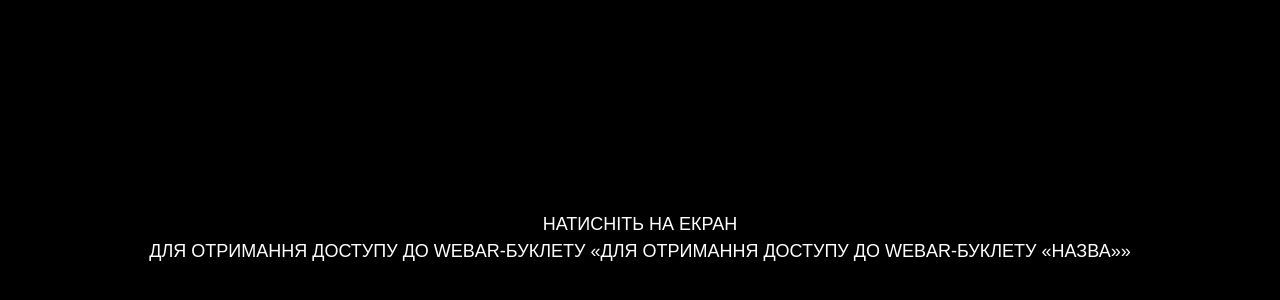
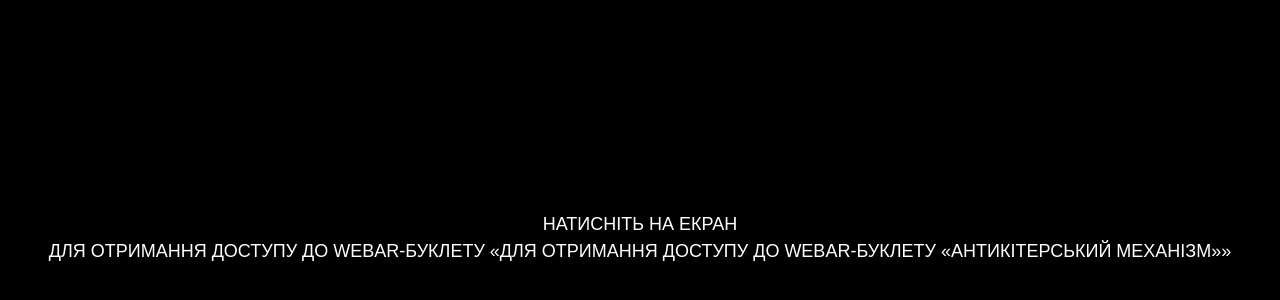
Before and after one commit to kkkaty22/Antikytheramechanism, a plain HTML site: page index.html in a window 1280 px wide. Shown: the part 162-462 px from the top of the page. Drawn offline with nearby package versions, Linux system fonts and the light colour scheme.

Commit message:
Changed by GitHub

```diff
--- a/index.html
+++ b/index.html
@@ -28,7 +28,7 @@
             ">
             Натисніть на екран
             <br>
-            для отримання доступу до WebAR-буклету «для отримання доступу до WebAR-буклету «Назва»»
+            для отримання доступу до WebAR-буклету «для отримання доступу до WebAR-буклету «Антикітерський механізм»»
         </div>
     </div>
 
```
